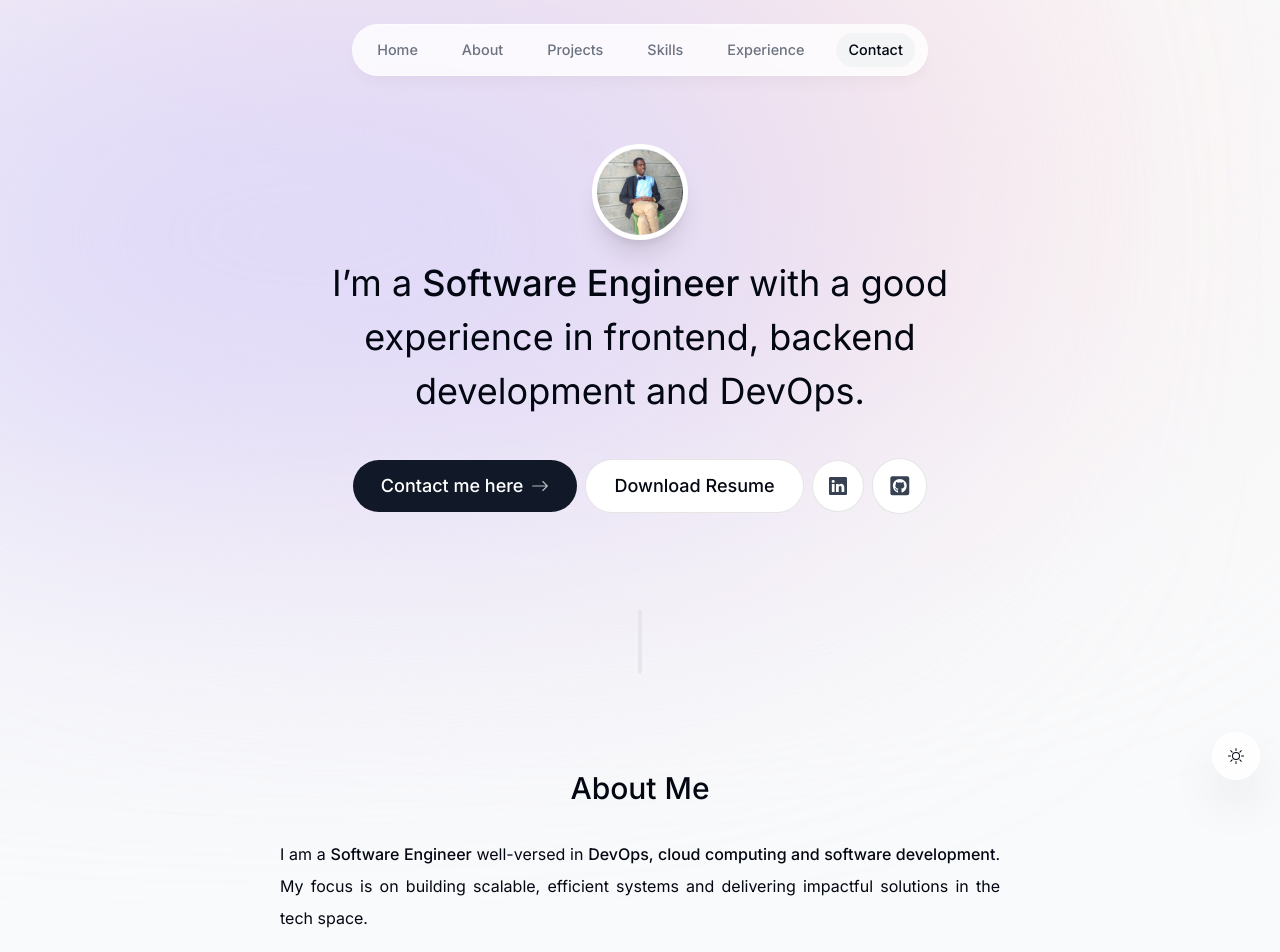
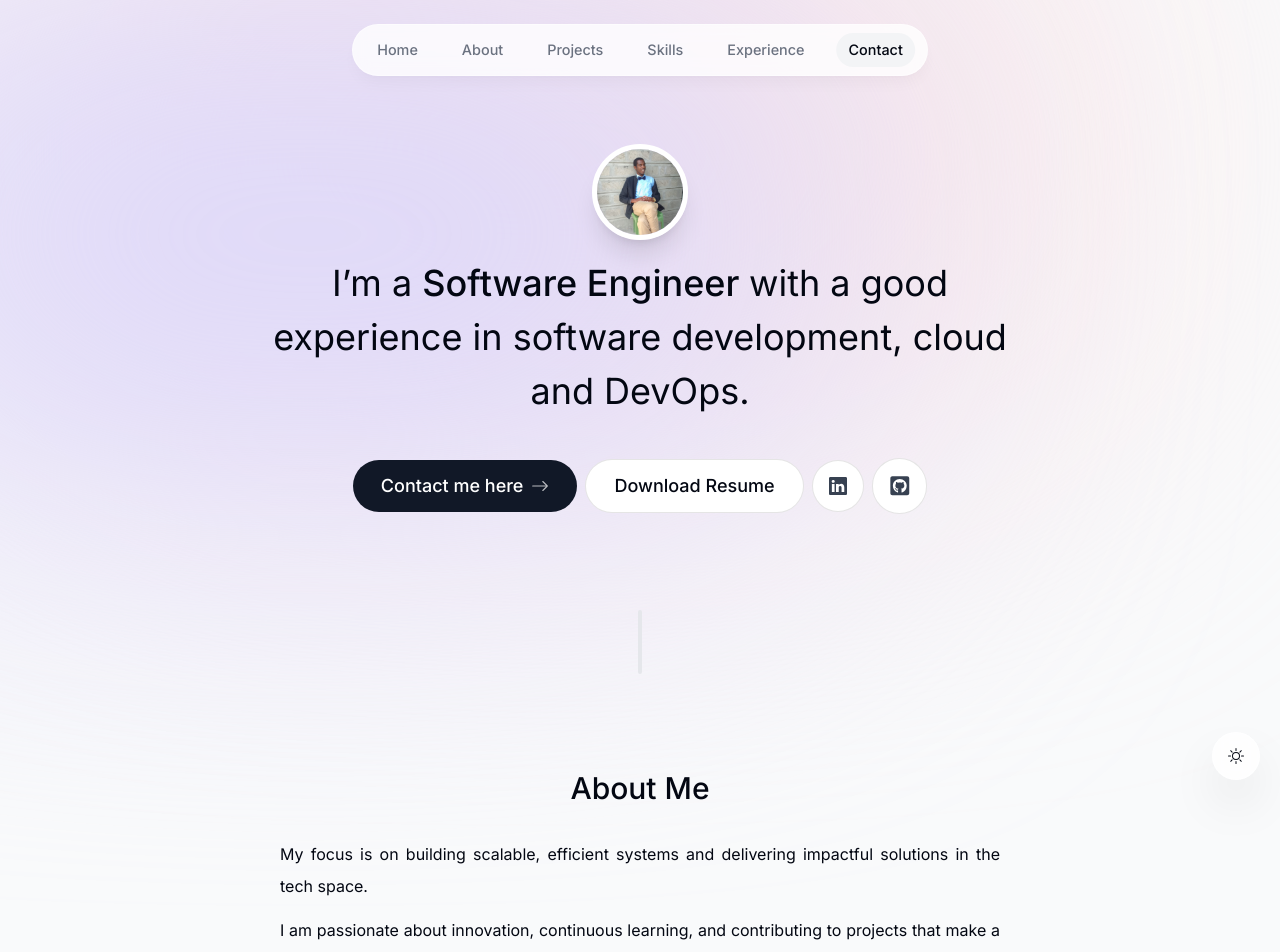
Before and after one commit to ErickGichuki/portfolio, a Next.js app: page / in a window 1280 px wide. Shown: the top 952 px of the page. Built offline with nearby package versions, Linux system fonts and the light colour scheme; no server answers.

Commit message:
refactor:modify the about and intro

```diff
--- a/components/about.tsx
+++ b/components/about.tsx
@@ -17,7 +17,7 @@ export default function About() {
       <SectionHeading>About Me</SectionHeading>
       <div className="text-justify">
         <p className="mb-3">
-          I am a <span className="font-medium">Software Engineer</span> well-versed in <span className="font-medium">DevOps, cloud computing and software development</span>. My focus is on building scalable, efficient systems and delivering impactful solutions in the tech space.
+          My focus is on building scalable, efficient systems and delivering impactful solutions in the tech space.
         </p>
         <p>
           I am passionate about innovation, continuous learning, and contributing to projects that make a difference.
--- a/components/intro.tsx
+++ b/components/intro.tsx
@@ -48,7 +48,7 @@ export default function Intro() {
         initial={{ opacity: 0, y: 100 }}
         animate={{ opacity: 1, y: 0 }}
       >
-        I’m a <span className="font-medium">Software Engineer </span>with a good experience in frontend, backend development and DevOps.
+        I’m a <span className="font-medium">Software Engineer </span>with a good experience in software development, cloud and DevOps.
       </motion.h1>
 
       <motion.div
```
